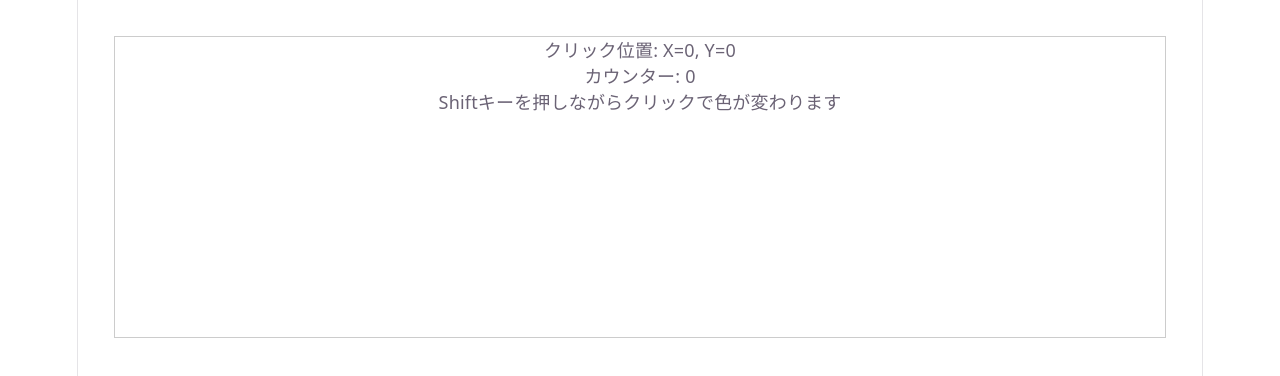
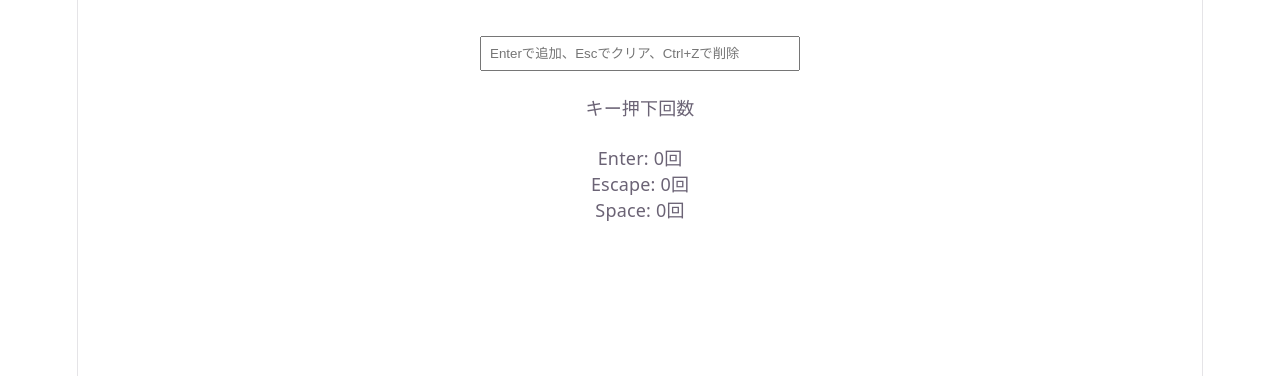
Before and after one commit to Ameno0t0/udemy-react-100-knocks, a React (Vite) app in the folder udemy-react-100/: page / in a window 1280 px wide. Shown: the top 376 px of the page. Built offline with nearby package versions, Linux system fonts and the light colour scheme.

Commit message:
add 4apps

```diff
--- a/udemy-react-100/src/App.tsx
+++ b/udemy-react-100/src/App.tsx
@@ -1,12 +1,12 @@
 import './App.css';
-import EventInfo from './components/basic/Question17';
+import KeyboardEvents from './components/basic/Question19';
 
 
 function App() {
 
   return (
     <>
-      <EventInfo />
+      <KeyboardEvents />
     </>
   )
 }
--- a/udemy-react-100/src/components/basic/Question17.tsx
+++ b/udemy-react-100/src/components/basic/Question17.tsx
@@ -12,7 +12,7 @@ const EventInfo = () => {
       x: e.clientX,
       y: e.clientY
     });
-    setCounter(counter + 1);
+    setCounter((prev) => prev + 1);
     e.shiftKey? setBgColor('lightsteelblue') : setBgColor('White');
 
   };
--- /dev/null
+++ b/udemy-react-100/src/components/basic/Question19.tsx
@@ -0,0 +1,102 @@
+import { useState, type ChangeEvent, type KeyboardEvent } from "react";
+import { v7 as uuid } from "uuid";
+
+type Items = {
+  id: string;
+  text: string;
+}
+
+const KeyboardEvents = () => {
+  const [inputValue, setInputValue] = useState("");
+  const [items, setItems] = useState<Items[]>([]);
+  const [keyPressCount, setKeyPressCount] = useState({
+    Enter: 0,
+    Escape: 0,
+    Space: 0
+  });
+
+  const handleChangeInputValue = (e: ChangeEvent<HTMLInputElement>) => {
+    setInputValue(e.currentTarget.value);
+
+  }
+
+  const handleInputKeyDown = (e: KeyboardEvent<HTMLInputElement>) => {
+    if (e.nativeEvent.isComposing) return;
+
+    if((e.ctrlKey || e.metaKey) && e.key.toLowerCase() === "z") {
+      e.preventDefault();
+      setItems((prev) => prev.slice(0, -1));
+      return;
+    }
+
+    switch(e.key) {
+      case "Enter":
+        e.preventDefault();
+        const text = e.currentTarget.value.trim();
+        if(text === "") return;
+
+        const newItems: Items = {
+          id: uuid(),
+          text: text
+        }
+
+        setItems((prev) => [...prev, newItems]);
+        setInputValue("");
+
+        setKeyPressCount((prev) => ({
+          ...prev,
+          Enter: prev.Enter + 1
+        }));
+        break;
+
+      case "Escape":
+        e.preventDefault();
+        setInputValue("");
+
+        setKeyPressCount((prev) => ({
+          ...prev,
+          Escape: prev.Escape + 1
+        }));
+        break;
+
+      case " ":
+        setKeyPressCount((prev) => ({
+          ...prev,
+          Space: prev.Space + 1
+        }));
+        break;
+
+      default:
+        return;
+    }
+
+  }
+
+  return (
+    <div>
+      <input type="text"
+        value={inputValue}
+        onKeyDown={handleInputKeyDown}
+        onChange={handleChangeInputValue}
+        placeholder="Enterで追加、Escでクリア、Ctrl+Zで削除"
+        style={{ width: '300px', padding: '8px' }}
+        aria-label="アイテム入力フィールド"
+        maxLength={100}
+      />
+      <ul>
+        {items.map((item) =>
+          <li key={item.id}> {item.text}</li>
+        )}
+      </ul>
+
+      <div>
+        <h4>キー押下回数</h4>
+        <p>Enter: {keyPressCount.Enter}回</p>
+        <p>Escape: {keyPressCount.Escape}回</p>
+        <p>Space: {keyPressCount.Space}回</p>
+      </div>
+    </div>
+  );
+};
+
+export default KeyboardEvents;
```
Also changed, not shown: udemy-react-100/src/components/basic/Question16.tsx (+6 -14 lines), udemy-react-100/src/components/basic/Question18.tsx (added, +98 -0 lines).
